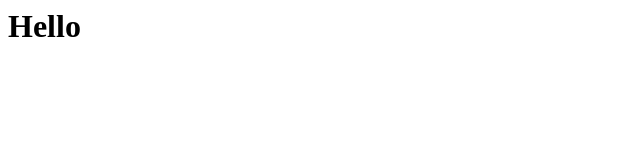
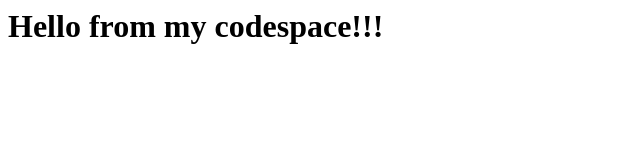
Before and after one commit to PerttiP/skills-code-with-codespaces, a plain HTML site: page index.html in a window 1280 px wide. Shown: the whole page, without its empty margins (0-640 px from the left). Drawn offline with Linux system fonts and the light colour scheme.

Commit message:
Adding hello from the codespace

```diff
--- a/index.html
+++ b/index.html
@@ -1,3 +1,3 @@
 <html>
-  <h1>Hello</h1>
+  <h1>Hello from my codespace!!!</h1>
 </html>
```
